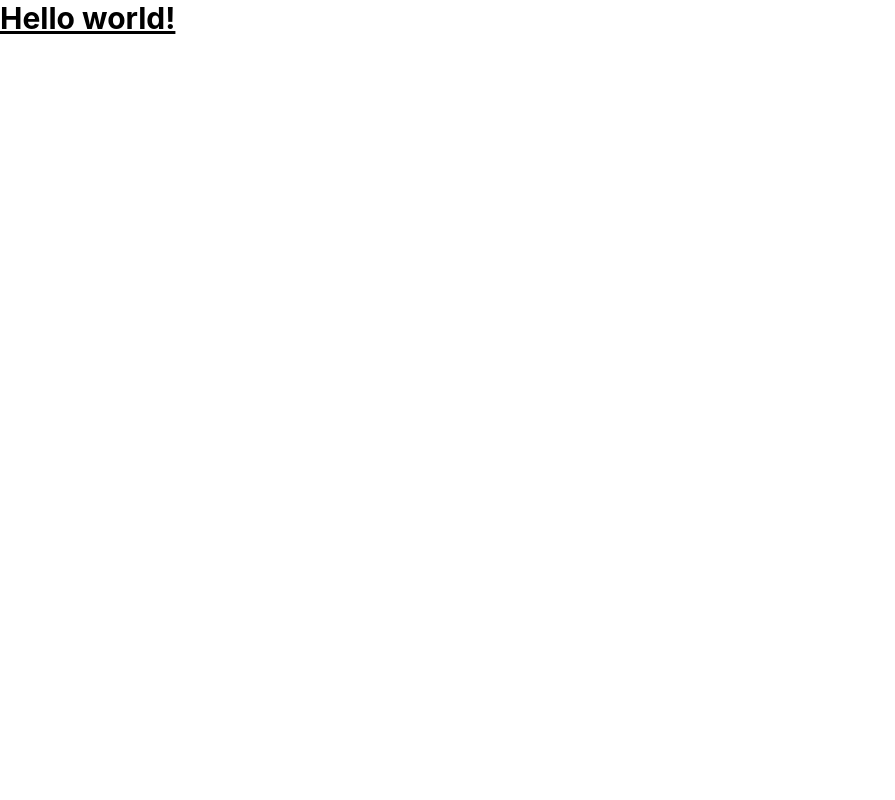
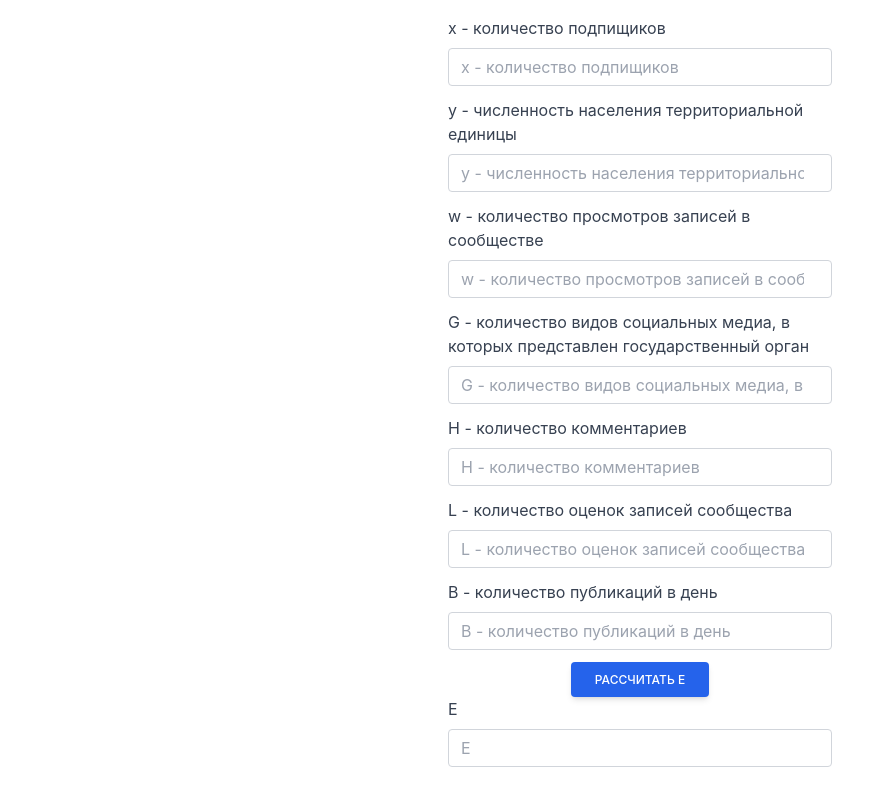
Before and after one commit to youdemilk/index-oepk, a React (Create React App) app: page / in a window 1280 px wide. Shown: the whole page, without its empty margins (0-895 px from the left). Built offline with nearby package versions, Linux system fonts and the light colour scheme.

Commit message:
add calculator

```diff
--- a/src/App.tsx
+++ b/src/App.tsx
@@ -1,11 +1,89 @@
-import React from 'react';
+import {Dispatch, SetStateAction, useState} from 'react';
 import './App.css';
+import {InputList} from "./components/InputList";
+import {Input} from "./components/Input";
+
+export type InputDataItem = {
+  id: number;
+  name: string;
+  value: number;
+  setValue: Dispatch<SetStateAction<number>>
+}
+
 
 function App() {
+  const [x, setX] = useState(0)
+  const [y, setY] = useState(0)
+  const [w, setW] = useState(0)
+  const [g, setG] = useState(0)
+  const [h, setH] = useState(0)
+  const [l, setL] = useState(0)
+  const [b, setB] = useState(0)
+  const [result, setResult] = useState(0)
+
+  const data = [
+    {
+      id: 0,
+      name: 'x - количество подпищиков',
+      value: x,
+      setValue: setX
+    },
+    {
+      id: 1,
+      name: 'y - численность населения территориальной единицы\n',
+      value: y,
+      setValue: setY
+    },
+    {
+      id: 2,
+      name: 'w - количество просмотров записей в сообществе\n',
+      value: w,
+      setValue: setW
+    },
+    {
+      id: 3,
+      name: 'G - количество видов социальных медиа, в которых представлен государственный орган\n',
+      value: g,
+      setValue: setG
+    },
+    {
+      id: 4,
+      name: 'H - количество комментариев\n',
+      value: h,
+      setValue: setH
+    },
+    {
+      id: 5,
+      name: 'L - количество оценок записей сообщества\n',
+      value: l,
+      setValue: setL
+    },
+    {
+      id: 6,
+      name: 'B - количество публикаций в день',
+      value: b,
+      setValue: setB
+    },
+  ];
+
+  const onCalculate = () => {
+    setResult((((((2 * x) / y) + ((100 * w) / (7 * x) + g / 3)) / 3) + (((500 * h) / x) + ((1000 * l) / x)) / 2 + (b / 3)) / 3)
+  }
+
   return (
-    <h1 className="text-3xl font-bold underline">
-      Hello world!
-    </h1>
+    <div className="my-4">
+      <InputList data={data} />
+      <div className="flex space-x-2 justify-center">
+        <button
+          type="button"
+          className="inline-block px-6 py-2.5 bg-blue-600 text-white font-medium text-xs leading-tight uppercase rounded shadow-md hover:bg-blue-700 hover:shadow-lg focus:bg-blue-700 focus:shadow-lg focus:outline-none focus:ring-0 active:bg-blue-800 active:shadow-lg transition duration-150 ease-in-out"
+          onClick={onCalculate}
+        >
+          {'Рассчитать E'}
+        </button>
+      </div>
+      <Input label={'E'} value={result} disabled />
+    </div>
   )
 }
 
--- /dev/null
+++ b/src/components/Input/index.tsx
@@ -0,0 +1,47 @@
+import { ChangeEventHandler, FC } from 'react';
+
+
+type InputProps = {
+  label: string;
+  value: number;
+  onChange?: ChangeEventHandler<HTMLInputElement>
+  disabled?: boolean
+}
+
+export const Input: FC<InputProps> = (props) => {
+  const { label, value, onChange, disabled } = props;
+
+  return (
+    <div className="flex justify-center">
+      <div className="mb-3 xl:w-96 mx-4 flex flex-1 flex-col max-w-sm" >
+        <label htmlFor="exampleFormControlInput1" className="form-label inline-block mb-2 text-gray-700">
+          {label}
+        </label>
+        <input
+          value={value === 0 ? '' : value}
+          onChange={onChange}
+          type="number"
+          className="
+            form-control
+            w-full
+            px-3
+            py-1.5
+            text-base
+            font-normal
+            text-gray-700
+            bg-white bg-clip-padding
+            border border-solid border-gray-300
+            rounded
+            transition
+            ease-in-out
+            my-0
+            focus:text-gray-700 focus:bg-white focus:border-blue-600 focus:outline-none
+          "
+          id="exampleFormControlInput1"
+          placeholder={label}
+          disabled={disabled}
+        />
+      </div>
+    </div>
+  )
+}
--- /dev/null
+++ b/src/components/InputList/index.tsx
@@ -0,0 +1,23 @@
+import {FC} from "react";
+import {InputDataItem} from "../../App";
+import {Input} from "../Input";
+
+type InputListProps = {
+  data: InputDataItem[]
+}
+
+export const InputList: FC<InputListProps> = (props) => {
+  const { data } = props;
+
+  return (
+    <div>
+      {data.map((input) => {
+        const { id, name, value, setValue } = input;
+
+        return (
+          <Input key={id} label={name} value={value} onChange={(event) => setValue(Number(event.target.value))} />
+        )
+      })}
+    </div>
+  )
+}
```
